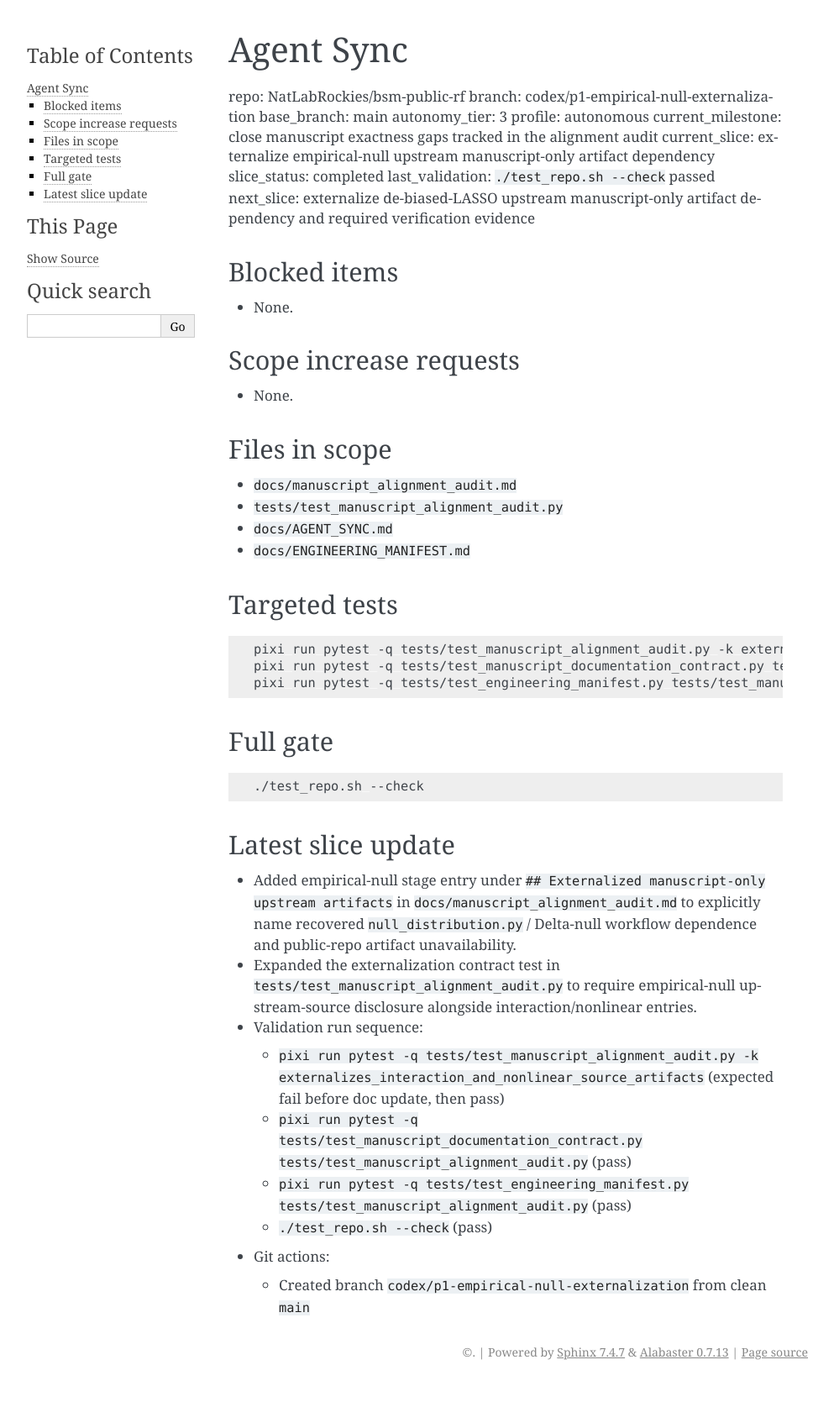
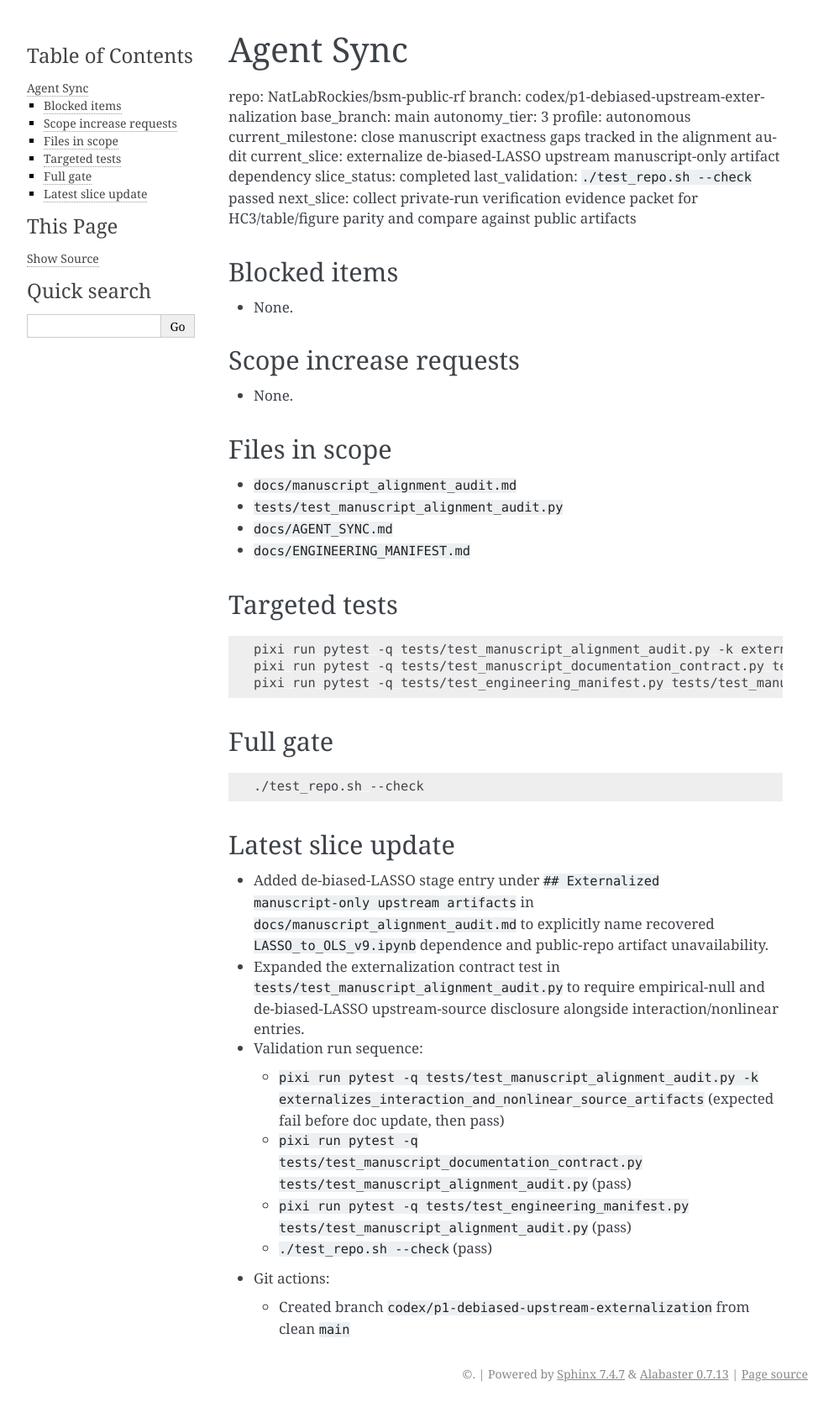
Before and after one commit to NatLabRockies/rfm-pipeline, a Sphinx documentation site: the page built from docs/AGENT_SYNC.md, in a window 1280 px wide. Shown: the whole page at 84% size, without its empty margins (148-1141 px from the left). Built offline with Sphinx 7.4.7, drawn with Linux system fonts in a browser that asks for light colours; before the commit the page ends 1649 px from its top, so only the background shows below that.

Commit message:
docs: externalize debiased-lasso upstream dependency

```diff
--- a/docs/AGENT_SYNC.md
+++ b/docs/AGENT_SYNC.md
@@ -1,15 +1,15 @@
 # Agent Sync
 
 repo: NatLabRockies/bsm-public-rf
-branch: codex/p1-empirical-null-externalization
+branch: codex/p1-debiased-upstream-externalization
 base_branch: main
 autonomy_tier: 3
 profile: autonomous
 current_milestone: close manuscript exactness gaps tracked in the alignment audit
-current_slice: externalize empirical-null upstream manuscript-only artifact dependency
+current_slice: externalize de-biased-LASSO upstream manuscript-only artifact dependency
 slice_status: completed
 last_validation: `./test_repo.sh --check` passed
-next_slice: externalize de-biased-LASSO upstream manuscript-only artifact dependency and required verification evidence
+next_slice: collect private-run verification evidence packet for HC3/table/figure parity and compare against public artifacts
 
 ## Blocked items
 
@@ -42,15 +42,16 @@ pixi run pytest -q tests/test_engineering_manifest.py tests/test_manuscript_alig
 
 ## Latest slice update
 
-- Added empirical-null stage entry under `## Externalized manuscript-only upstream artifacts` in
+- Added de-biased-LASSO stage entry under `## Externalized manuscript-only upstream artifacts` in
   `docs/manuscript_alignment_audit.md` to explicitly name recovered
-  `null_distribution.py` / Delta-null workflow dependence and public-repo artifact unavailability.
+  `LASSO_to_OLS_v9.ipynb` dependence and public-repo artifact unavailability.
 - Expanded the externalization contract test in `tests/test_manuscript_alignment_audit.py`
-  to require empirical-null upstream-source disclosure alongside interaction/nonlinear entries.
+  to require empirical-null and de-biased-LASSO upstream-source disclosure alongside
+  interaction/nonlinear entries.
 - Validation run sequence:
   - `pixi run pytest -q tests/test_manuscript_alignment_audit.py -k externalizes_interaction_and_nonlinear_source_artifacts` (expected fail before doc update, then pass)
   - `pixi run pytest -q tests/test_manuscript_documentation_contract.py tests/test_manuscript_alignment_audit.py` (pass)
   - `pixi run pytest -q tests/test_engineering_manifest.py tests/test_manuscript_alignment_audit.py` (pass)
   - `./test_repo.sh --check` (pass)
 - Git actions:
-  - Created branch `codex/p1-empirical-null-externalization` from clean `main`
+  - Created branch `codex/p1-debiased-upstream-externalization` from clean `main`
```
Also changed, not shown: docs/ENGINEERING_MANIFEST.md (+2 -1 lines), docs/manuscript_alignment_audit.md (+3 -0 lines), 1 other file.
